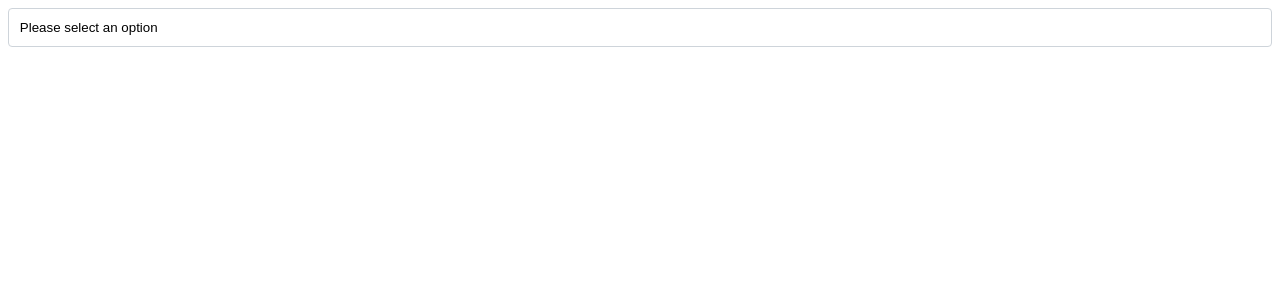
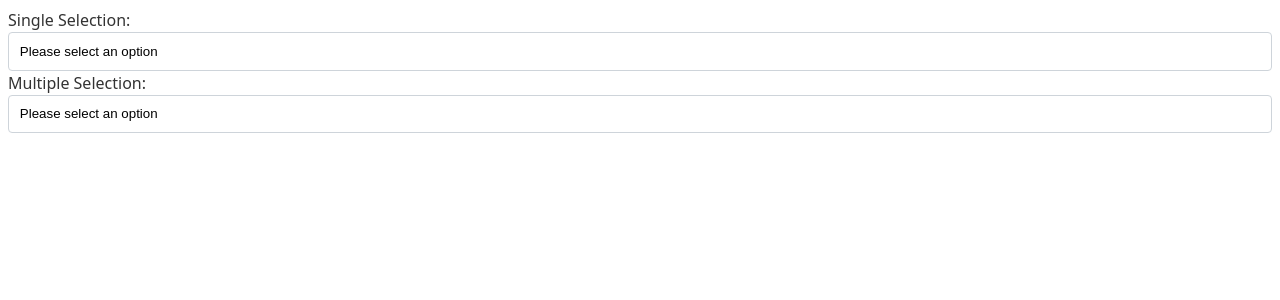
Before and after one commit to Damo1155/Searchbox, a React app: page / in a window 1280 px wide. Shown: the top 300 px of the page. Built offline with nearby package versions, Linux system fonts and the light colour scheme.

Commit message:
Ability to select multiple options added. Z index fix due to overlapping content issues.

```diff
--- a/src/Development/App.tsx
+++ b/src/Development/App.tsx
@@ -10,8 +10,17 @@ import { SearchBoxOption } from "../TS/Types/ListBoxItem";
 import { SearchBox } from "../TS/SearchBox";
 
 export const App = () => {
-    const [selectedValue, setSelectedValue] = useState<string | undefined>(undefined);
-    return <SearchBox value={selectedValue} options={listboxOptions} onSelect={setSelectedValue}  />;
+    const [selectedValue, setSelectedValue] = useState<string>("");
+    const [selectedMultipleValue, setSelectedMultipleValue] = useState<Array<string>>([]);
+    return (
+        <>
+            <div>Single Selection:</div>
+            <SearchBox value={selectedValue} options={listboxOptions} onSelect={(value) => setSelectedValue(value as string)} />
+
+            <div>Multiple Selection:</div>
+            <SearchBox variant="multiple" value={selectedMultipleValue} options={listboxOptions} onSelect={(value) => setSelectedMultipleValue(value as Array<string>)} />
+        </>
+    );
 };
 
 const listboxOptions: Array<SearchBoxOption> = [
--- a/src/SCSS/core.scss
+++ b/src/SCSS/core.scss
@@ -15,6 +15,7 @@
 
     .results-container {
         width: 100%;
+        z-index: 1030;
         max-height: 50vh;
         overflow: auto;
         position: absolute;
--- a/src/TS/Components/Button.tsx
+++ b/src/TS/Components/Button.tsx
@@ -1,13 +1,15 @@
-import React, { HTMLProps } from "react";
+import React from "react";
 
 // Types
+import { SelectionVariant } from "../Types/Variants";
 import { SearchBoxOption } from "../Types/ListBoxItem";
 
 type ListboxProps = {
     open: boolean;
-    value?: string;
     disabled?: boolean;
     placeholder: string;
+    variant: SelectionVariant;
+    value?: string | Array<string>;
     options: Array<SearchBoxOption>;
     onToggle: (state: boolean) => void;
 };
@@ -15,22 +17,36 @@ type ListboxProps = {
 export const Button = ({
     open,
     value,
+    variant,
     options,
     onToggle,
     disabled,
-    placeholder
+    placeholder,
 }: ListboxProps) => {
-    const selectedOption = options.find((option) => option.id === value);
+    const displayValue = {
+        single: () => {
+            const selectedOption = options.find((option) => option.id === value as string);
+
+            return selectedOption?.name ?? placeholder;
+        },
+        multiple: () => {
+            const selectedOptions = options
+                .filter((option) => (value as Array<string>).includes(option.id))
+                .map((option) => (<div>{option.name}</div>));
+
+            return selectedOptions.length > 0 ? selectedOptions : placeholder;
+        }
+    };
 
     return (
         <button
-            aria-controls=""
             disabled={disabled}
+            aria-expanded={open}
             aria-haspopup={true}
             className="sb-selection"
             onClick={() => onToggle(!open)}
         >
-            {selectedOption?.name ?? placeholder}
+            {displayValue[variant]()}
         </button>
     );
 };
--- a/src/TS/Components/Listbox.tsx
+++ b/src/TS/Components/Listbox.tsx
@@ -1,23 +1,48 @@
 // Accessibility Example    :   https://www.w3.org/WAI/ARIA/apg/patterns/listbox/
+//                              https://developer.mozilla.org/en-US/docs/Web/Accessibility/ARIA/Roles/listbox_role
 
 import React from "react";
 
 // Types
+import { SelectionVariant } from "../Types/Variants";
 import { SearchBoxOption } from "../Types/ListBoxItem";
 
 type ListboxProps = {
+    variant: SelectionVariant;
     value?: string | Array<string>;
-    onSelect: (id?: string) => void;
     options: Array<SearchBoxOption>;
+    onSelect: (selection?: string | Array<string> | undefined) => void;
 };
 
 export const Listbox = ({
     value,
     options,
+    variant,
     onSelect,
 }: ListboxProps) => {
     const validateSelection = (id: string) => {
-        onSelect(value !== id ? id : undefined);
+        const selectedValues = {
+            single: () => (value as string) !== id ? id : "",
+            multiple: () => {
+                const currentSelection = value as Array<string>;
+                const selection = options.find((option) => option.id === id);
+
+                if (selection) {
+                    const updatedSelection = [
+                        ...currentSelection,
+                        selection.id,
+                    ];
+
+                    return updatedSelection
+                }
+
+                return currentSelection;
+            }
+        };
+
+        const selection = selectedValues[variant]();
+
+        onSelect(selection);
     };
 
     return (
@@ -28,7 +53,7 @@ export const Listbox = ({
                         role="option"
                         key={option.id}
                         className="group"
-                        aria-selected={false}
+                        aria-selected={option.id === value}
                         onClick={() => validateSelection(option.id)}
                     >
                         {option.name}
--- a/src/TS/SearchBox.tsx
+++ b/src/TS/SearchBox.tsx
@@ -1,6 +1,7 @@
 import React, { useState } from "react";
 
 // Types
+import { SelectionVariant } from "./Types/Variants";
 import { SearchBoxOption } from "./Types/ListBoxItem";
 
 // Components
@@ -9,18 +10,18 @@ import { Button } from "./Components/Button";
 import { Listbox } from "./Components/Listbox";
 
 type SearchBoxProps = {
-    id?: string;
-    value?: string;
     placeholder?: string;
+    variant?: SelectionVariant;
+    value?: string | Array<string>;
     options: Array<SearchBoxOption>;
-    onSelect: (id?: string) => void;
+    onSelect: (selection?: string | Array<string>) => void;
 };
 
 export const SearchBox = ({
-    id,
     value,
     options,
     onSelect,
+    variant = "single",
     placeholder = "Please select an option",
 }: SearchBoxProps) => {
     const [open, setOpen] = useState<boolean>(false);
@@ -33,12 +34,12 @@ export const SearchBox = ({
 
     return (
         <div className="searchbox">
-            <Button placeholder={placeholder} open={open} options={options} onToggle={setOpen} value={value} />
+            <Button placeholder={placeholder} open={open} options={options} onToggle={setOpen} value={value} variant={variant} />
 
             {open && (
                 <div className="results-container">
                     <Input onChange={onChange} />
-                    <Listbox value={value} options={modifiedOptions} onSelect={onSelect} />
+                    <Listbox variant={variant} value={value} options={modifiedOptions} onSelect={onSelect} />
                 </div>
             )}
         </div>
--- /dev/null
+++ b/src/TS/Types/Variants.ts
@@ -0,0 +1 @@
+export type SelectionVariant = "single" | "multiple";
```
Also changed, not shown: 1 other file (tests, documents, lock files or other folders).
